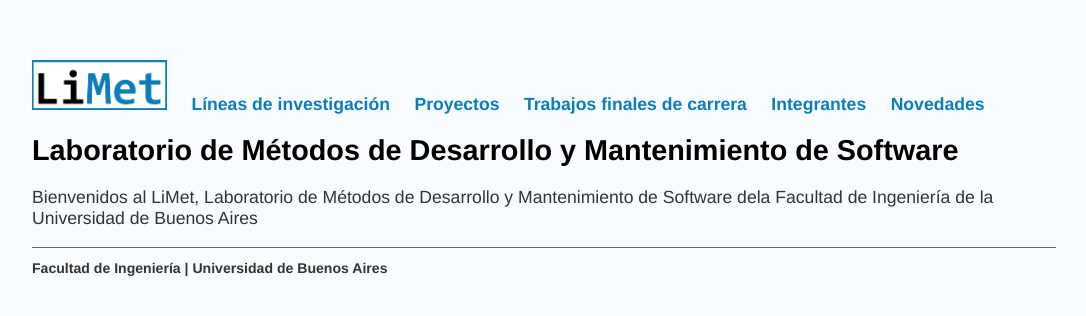
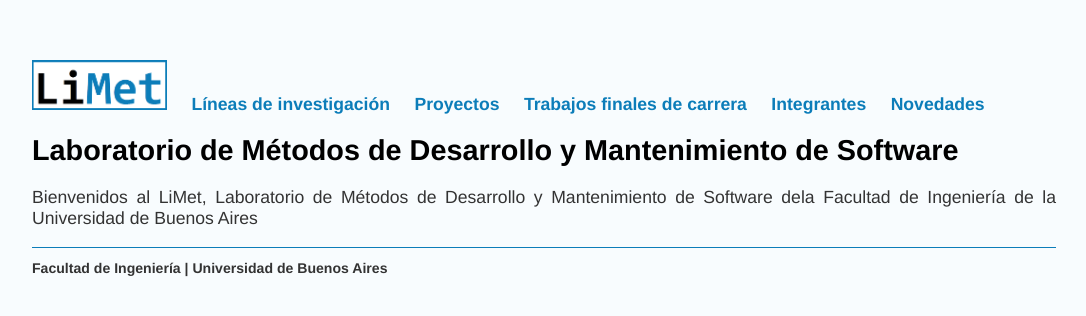
Before and after one commit to limetfiuba/limetfiuba.github.io, a Jekyll site: the page built from index.html, in a window 1280 px wide. Shown: the top 316 px of the page, without its empty margins (96-1182 px from the left). Built offline with Jekyll 4.4.1, drawn with Linux system fonts in a browser that asks for light colours.

Commit message:
texto justificado

```diff
--- a/css/main.css
+++ b/css/main.css
@@ -29,7 +29,14 @@
 h3 {
     font-size: 1.4em;
 }
-p, ul li {
+p {
+    text-align: justify;
+    text-justify: inter-word;
+    font-size: 1.1em;
+    line-height: 1.2em;
+    color: #333;
+}
+ul li {
     font-size: 1.1em;
     line-height: 1.2em;
     color: #333;
```
